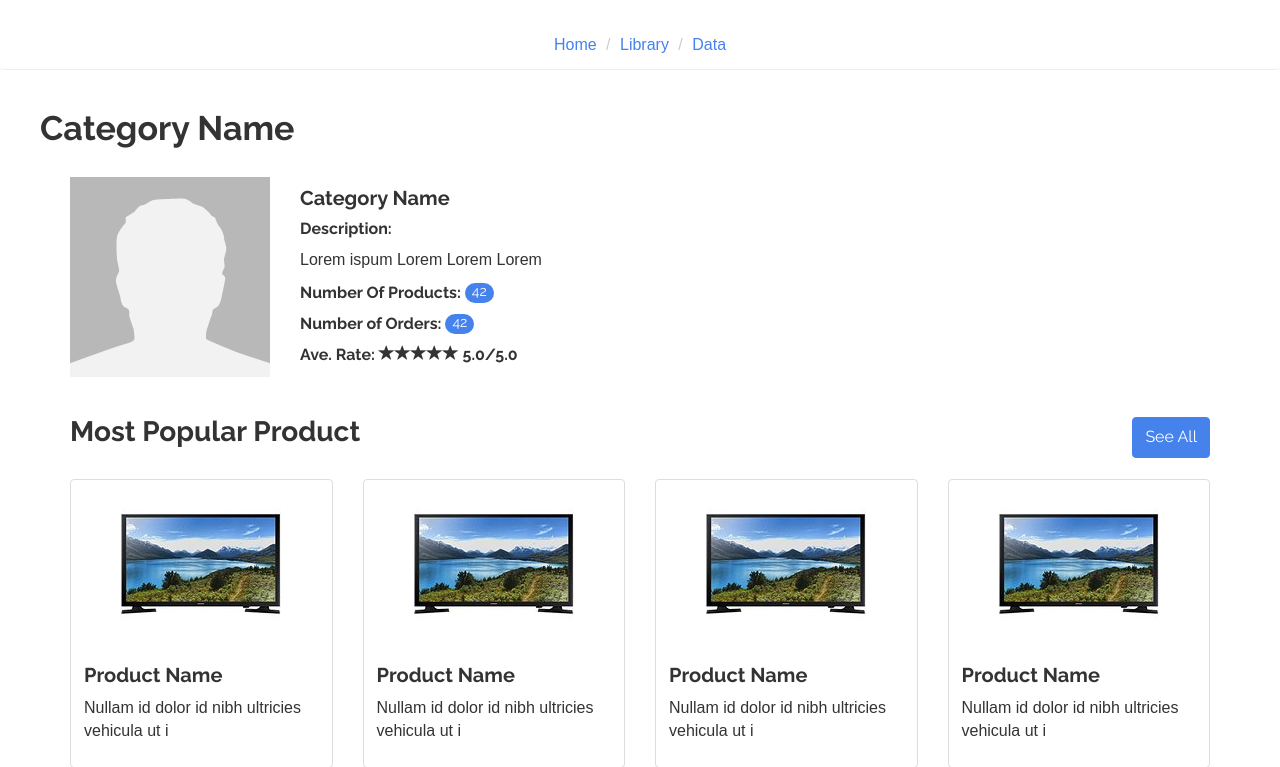
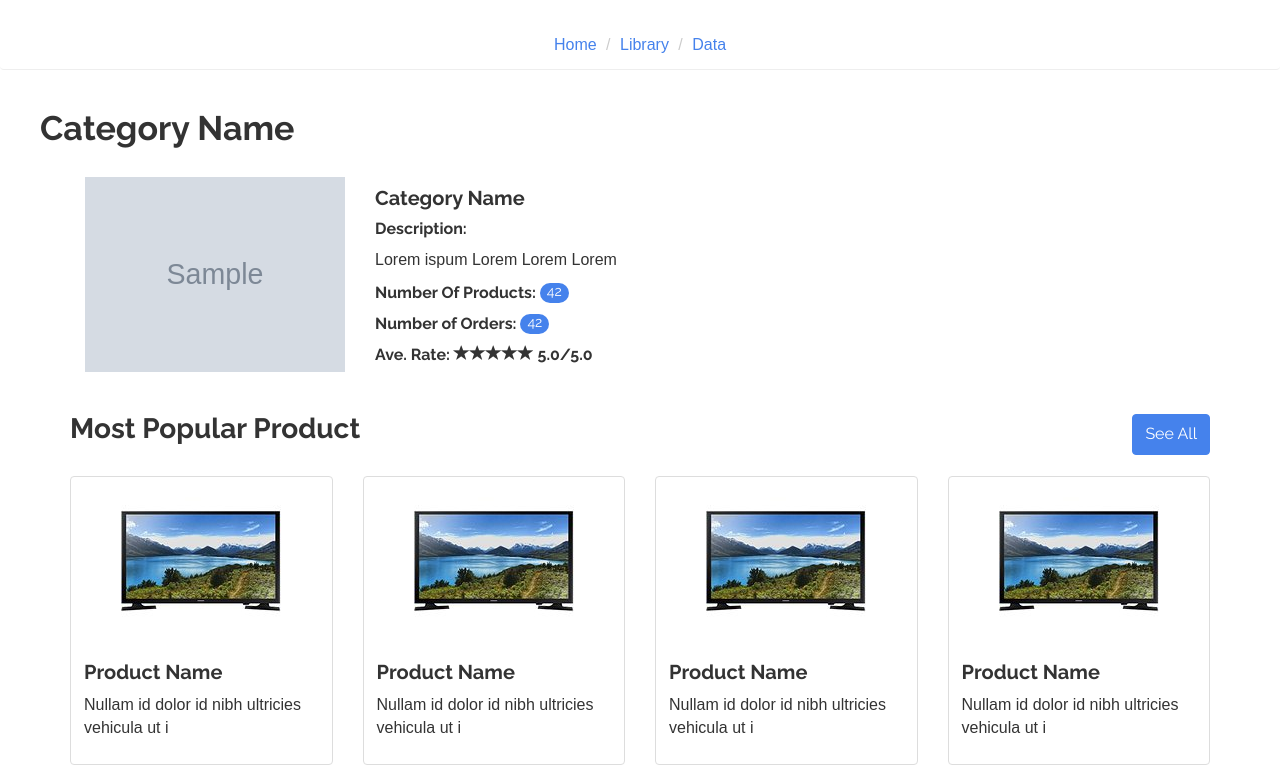
Before and after one commit to c0g4ih4l4n/simpleone, a Laravel app: template resources/views/interface/view_category.blade.php in a window 1280 px wide. Shown: the part 66-833 px from the top of the page. Run offline with Laravel 8, Linux system fonts and the light colour scheme; the template is opened without the code that fills it: most values are stand-ins (such as "Sample title", 1, 10 or a date in 2020); grey boxes marked "Sample" are stand-in pictures; settings files or empty folders that the repository lacks are supplied; some libraries are stand-ins or nearby versions.

Commit message:
View Photo Of Category

```diff
--- a/app/Repositories/Eloquent/CategoryRepository.php
+++ b/app/Repositories/Eloquent/CategoryRepository.php
@@ -52,7 +52,9 @@ class CategoryRepository extends AbstractRepository implements CategoryRepositor
 			$destinationPath = 'assets/uploads';
 			$fileName = $request->photo->getFilename() . "." . $request->photo->extension();
 			$request->file('photo')->move($destinationPath, $fileName);
+
 		}
+		return $fileName;
 
 		$category = Category::create([
 			'category_name' => $request['category_name'],
--- a/resources/views/interface/view_category.blade.php
+++ b/resources/views/interface/view_category.blade.php
@@ -8,8 +8,9 @@
     <h2 id="title-user-infomation">Category Name</h2>
     <div class="container" id="user-info-container">
         <div class="media">
-            <div class="media-left">
-                <a><img class="media-object" src="{{ URL::asset('assets/img/default.png') }}"></a>
+            <div class="media-left col-md-3">
+                <a><img class="media-object img-responsive" src="{{ URL::asset('assets/uploads/' . $category['photo']) }}">
+                </a>
             </div>
             <div class="media-body">
                 <h4 class="media-heading">Category Name</h4>
```
